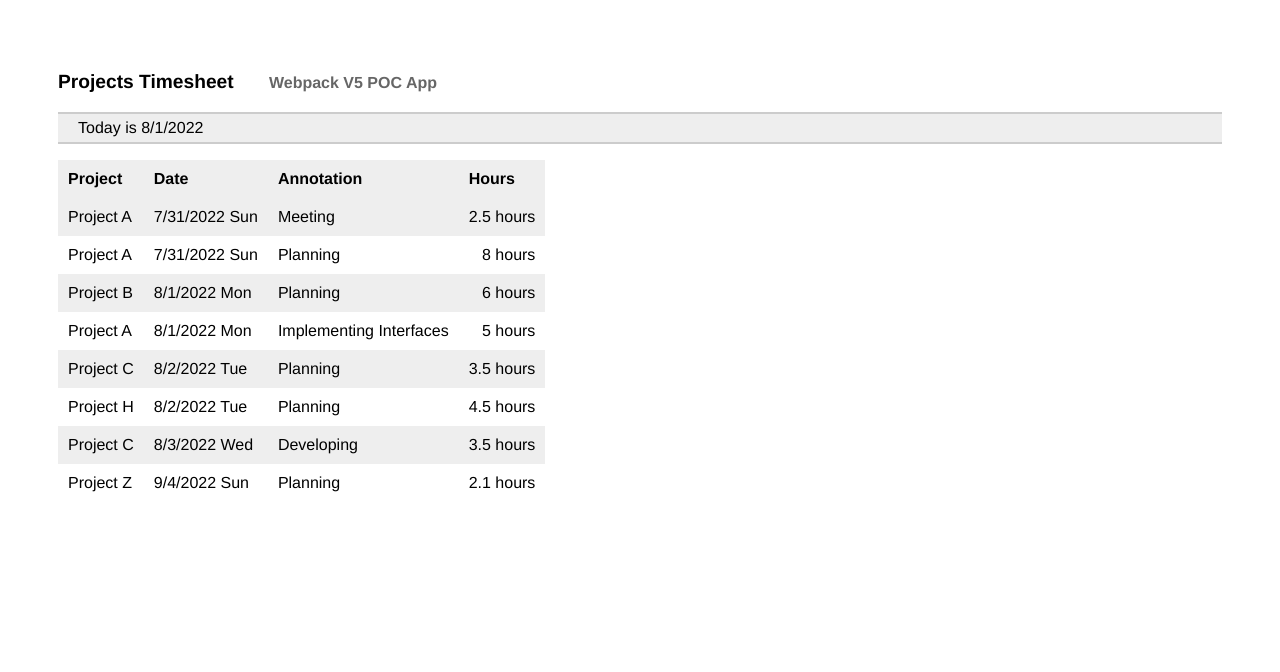
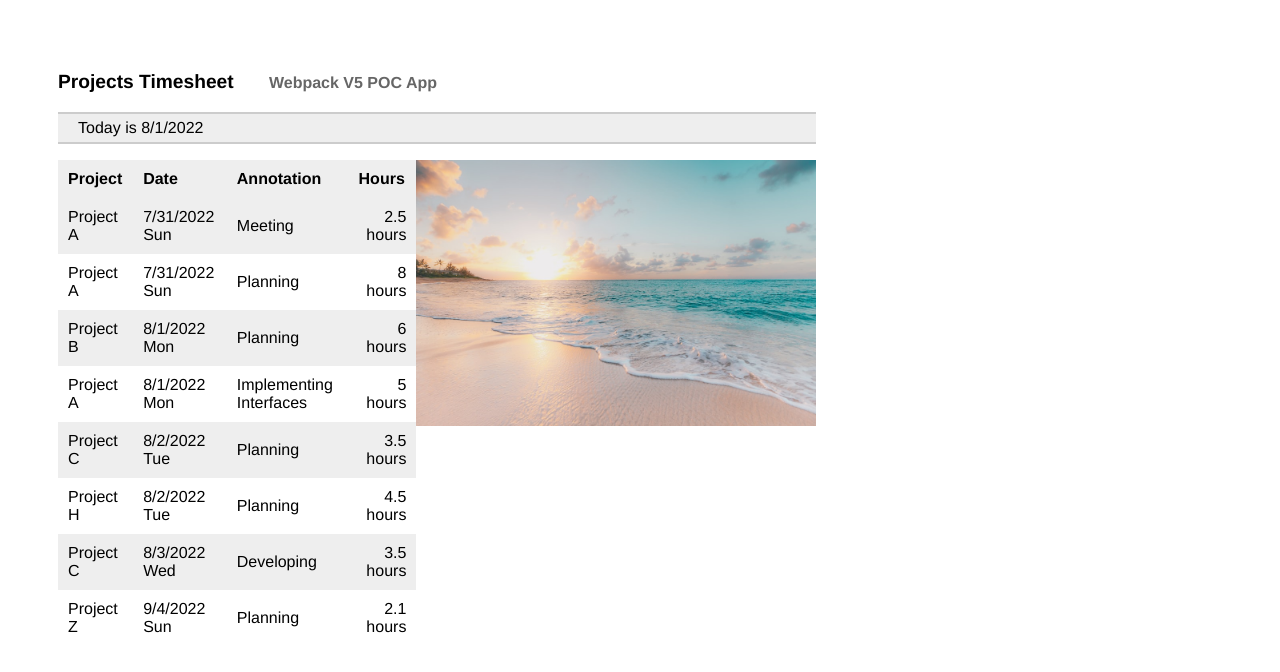
Before and after one commit to jonhymenegaz/video-468-research-wp5-vite, a React app in the folder webpack-v5/: page / in a window 1280 px wide. Shown: the top 672 px of the page. Built offline with nearby package versions, Linux system fonts and the light colour scheme.

Commit message:
image configuration

```diff
--- a/webpack-v5/config/typings/scss.d.ts
+++ b/webpack-v5/config/types/index.d.ts
@@ -1,8 +1,13 @@
+declare module '*.jpg';
+declare module '*.jpeg';
+declare module '*.png';
+
 // scss.d.ts
 declare module '*.css' {
   const content: { [className: string]: string; };
   export default content;
 }
+
 declare module '*.scss' {
   const content: { [className: string]: string; };
   export default content;
--- a/webpack-v5/src/App.scss
+++ b/webpack-v5/src/App.scss
@@ -9,6 +9,8 @@ body {
 
 div.app {
   padding: 50px;
+  width: 60%;
+  min-width: 500px;
 
   h1 {
     font-size: 1.2rem;
@@ -26,4 +28,13 @@ div.app {
     border: 0 solid #ccc;
     border-width: 2px 0;
   }
+
+  div.container {
+    display: flex;
+    justify-content: space-between;
+
+    div img {
+      width: 400px;
+    }
+  }
 }
--- a/webpack-v5/src/App.tsx
+++ b/webpack-v5/src/App.tsx
@@ -1,6 +1,7 @@
 import React from "react";
 import './App.scss';
 import Timesheet from "./components/Timesheet";
+import Beach from './images/beach.jpg';
 
 const App = () => {
 
@@ -11,7 +12,12 @@ const App = () => {
       <h1>Projects Timesheet <small>Webpack V5 POC App</small></h1>
       <p className="date">Today is {today}</p>
 
-      <Timesheet />
+      <div className="container">
+        <Timesheet />
+        <div>
+          <img src={Beach} alt="Beach" />
+        </div>
+      </div>
     </div>
   );
   };
--- a/webpack-v5/src/components/Timesheet.tsx
+++ b/webpack-v5/src/components/Timesheet.tsx
@@ -13,6 +13,7 @@ const Timesheet = () => {
   }, [timesheet]);
 
   return (
+    <div>
       <table>
         <thead>
           <tr>
@@ -26,6 +27,7 @@ const Timesheet = () => {
           {timesheet.map(entry => <Entry entry={entry} key={entry.id} />)}
         </tbody>
       </table>
+    </div>
   );
 }
 
--- a/webpack-v5/tsconfig.json
+++ b/webpack-v5/tsconfig.json
@@ -12,8 +12,8 @@
     "isolatedModules": true,
     "noEmit": true,
     "jsx": "react",
-    "typeRoots": ["node_modules/@types", "src/typings"],
+    "typeRoots": ["node_modules/@types"],
     "target": "ESNext"
   },
-  "include": ["src"]
+  "include": ["src", "config/types/index.d.ts"]
 }
```
Also changed, not shown: webpack-v5/src/images/beach.jpg (added). Lines whose indentation alone changed are shown as unchanged.
